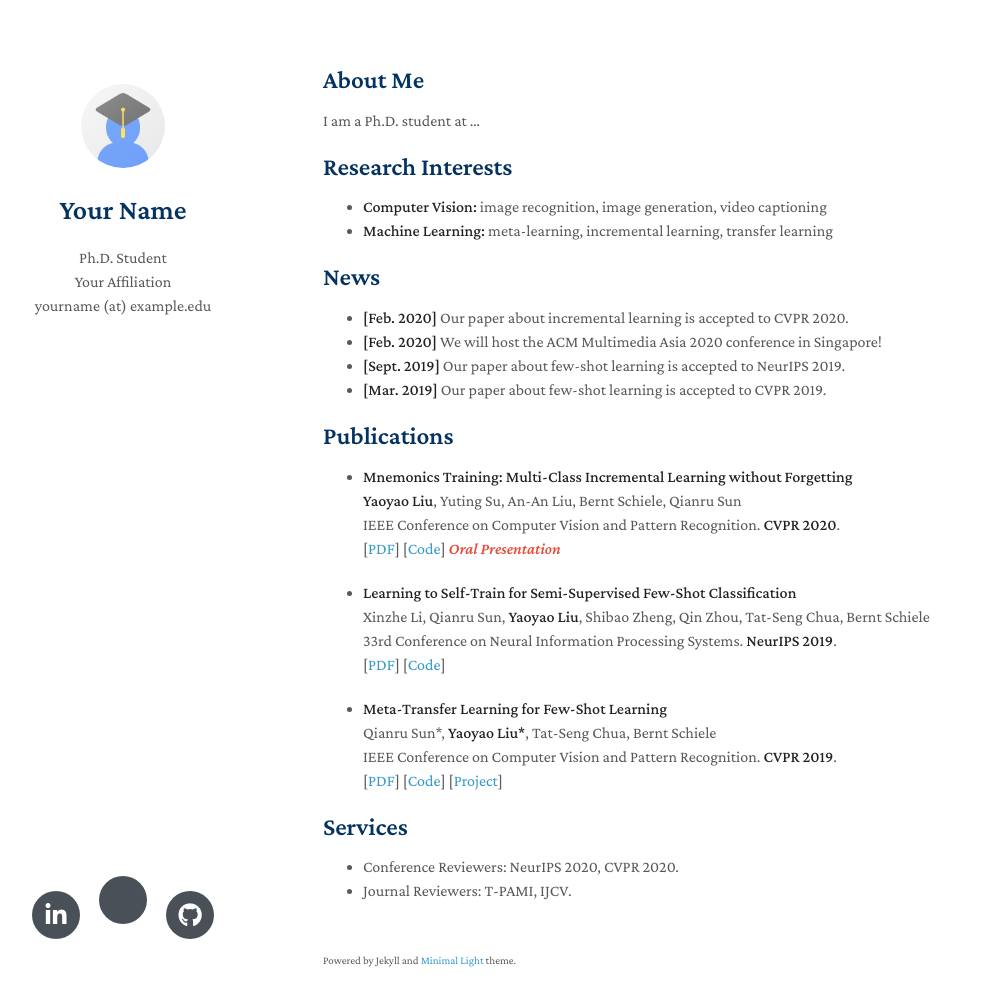
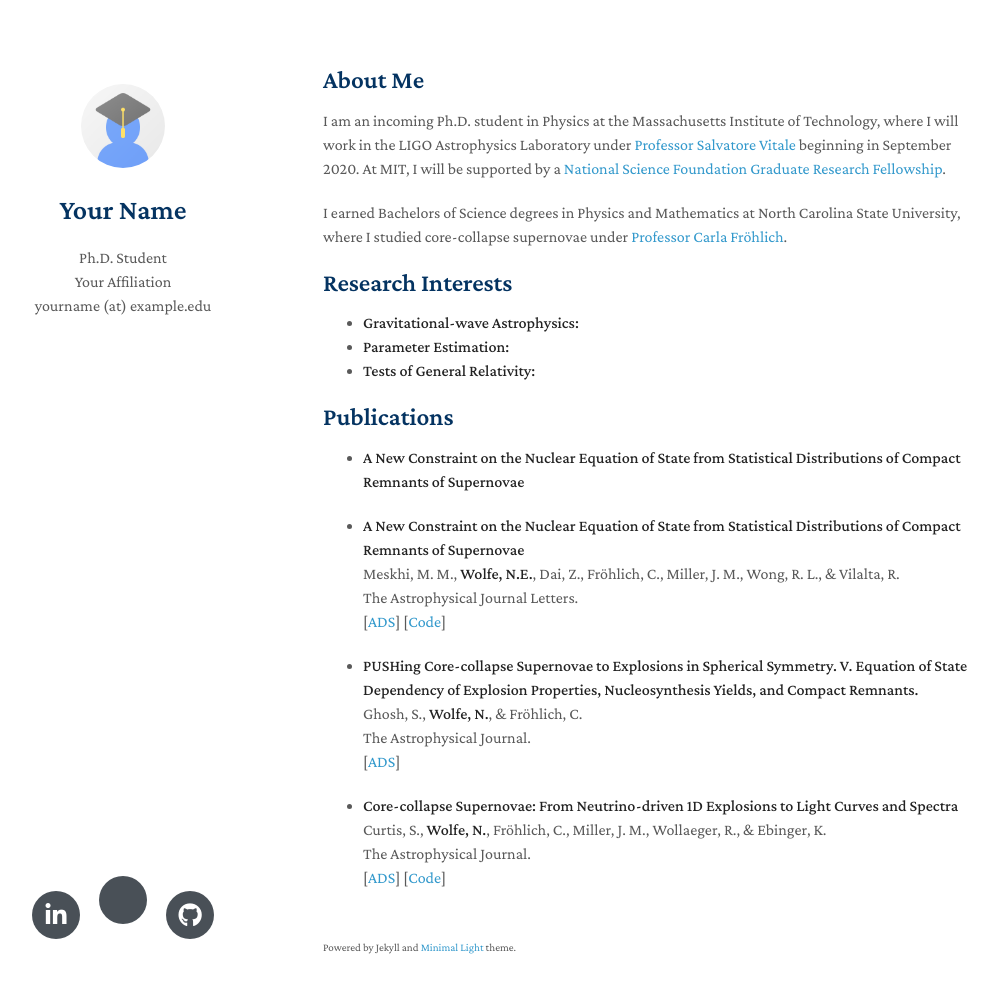
Before and after one commit to noahewolfe/noahewolfe.github.io, a Jekyll site: the page built from index.md, in a window 1280 px wide and 1041 px high. Shown: the top 1006 px of the window, without its empty margins (147-1145 px from the left). Built offline with Jekyll 4.4.1, drawn with Linux system fonts in a browser that asks for light colours; nearby versions of some CDN libraries; a style sheet for code colours, icons or effects is not loaded; our own code applies the rules of GitHub Pages for plain Markdown files.

Commit message:
Added about me, research interests, and publications

```diff
--- a/index.md
+++ b/index.md
@@ -4,47 +4,43 @@ layout: homepage
 
 ## About Me
 
-I am a Ph.D. student at ...
+I am an incoming Ph.D. student in Physics at the Massachusetts Institute of Technology, where I will work in the LIGO Astrophysics Laboratory under [Professor Salvatore Vitale](https://physics.mit.edu/faculty/salvatore-vitale/) beginning  in September 2020. At MIT, I will be supported by a [National Science Foundation Graduate Research Fellowship](https://physics.sciences.ncsu.edu/2022/04/19/university-fellowships-office-announces-nsf-graduate-research-fellowship-program-awards/).
+
+I earned Bachelors of Science degrees in Physics and Mathematics
+at North Carolina State University, where I studied core-collapse supernovae
+under [Professor Carla Fröhlich](http://astro.physics.ncsu.edu/~cfrohli/).
 
 ## Research Interests
 
-- **Computer Vision:** image recognition, image generation, video captioning
-- **Machine Learning:** meta-learning, incremental learning, transfer learning
-
-## News
-
-- **[Feb. 2020]** Our paper about incremental learning is accepted to CVPR 2020.
-- **[Feb. 2020]** We will host the ACM Multimedia Asia 2020 conference in Singapore!
-- **[Sept. 2019]** Our paper about few-shot learning is accepted to NeurIPS 2019.
-- **[Mar. 2019]** Our paper about few-shot learning is accepted to CVPR 2019.
+- **Gravitational-wave Astrophysics:**
+- **Parameter Estimation:**
+- **Tests of General Relativity:**
 
 ## Publications
 
-- **Mnemonics Training: Multi-Class Incremental Learning without Forgetting**
+- **A New Constraint on the Nuclear Equation of State from Statistical Distributions of Compact Remnants
+of Supernovae**
+
+- **A New Constraint on the Nuclear Equation of State from Statistical Distributions of Compact Remnants of Supernovae**
   <br>
-  **Yaoyao Liu**, Yuting Su, An-An Liu, Bernt Schiele, Qianru Sun
+  Meskhi, M. M., **Wolfe, N.E.**, Dai, Z., Fröhlich, C., Miller, J. M., Wong, R. L., & Vilalta, R.
   <br>
-  IEEE Conference on Computer Vision and Pattern Recognition. **CVPR 2020**.
+  The Astrophysical Journal Letters.
   <br>
-  [[PDF](https://arxiv.org/pdf/2002.10211.pdf)] [[Code](https://github.com/yaoyao-liu/mnemonics)] <strong><i style="color:#e74d3c">Oral Presentation</i></strong>
+  [[ADS](https://ui.adsabs.harvard.edu/abs/2021arXiv211101815M/abstract)] [[Code](https://github.com/SAM-collaboration/NS-BH-mass-statisticsxs)]
 
-- **Learning to Self-Train for Semi-Supervised Few-Shot Classification**
+- **PUSHing Core-collapse Supernovae to Explosions in Spherical Symmetry. V. Equation of State Dependency of Explosion Properties, Nucleosynthesis Yields, and Compact Remnants.**
   <br>
-  Xinzhe Li, Qianru Sun, **Yaoyao Liu**, Shibao Zheng, Qin Zhou, Tat-Seng Chua, Bernt Schiele
+  Ghosh, S., **Wolfe, N.**, & Fröhlich, C.
   <br>
-  33rd Conference on Neural Information Processing Systems. **NeurIPS 2019**.
+  The Astrophysical Journal.
   <br>
-  [[PDF](http://papers.nips.cc/paper/9216-learning-to-self-train-for-semi-supervised-few-shot-classification.pdf)] [[Code](https://github.com/xinzheli1217/learning-to-self-train)]
+  [[ADS](https://ui.adsabs.harvard.edu/abs/2022ApJ...929...43G/abstract)]
 
-- **Meta-Transfer Learning for Few-Shot Learning**
+- **Core-collapse Supernovae: From Neutrino-driven 1D Explosions to Light Curves and Spectra**
   <br>
-  Qianru Sun\*, **Yaoyao Liu\***, Tat-Seng Chua, Bernt Schiele
+  Curtis, S., **Wolfe, N.**, Fröhlich, C., Miller, J. M., Wollaeger, R., & Ebinger, K.
   <br>
-  IEEE Conference on Computer Vision and Pattern Recognition. **CVPR 2019**.
+  The Astrophysical Journal.
   <br>
-  [[PDF](http://openaccess.thecvf.com/content_CVPR_2019/papers/Sun_Meta-Transfer_Learning_for_Few-Shot_Learning_CVPR_2019_paper.pdf)] [[Code](https://github.com/yaoyao-liu/meta-transfer-learning)] [[Project](https://mtl.yyliu.net/)]
-
-## Services
-
-- Conference Reviewers: NeurIPS 2020, CVPR 2020.
-- Journal Reviewers: T-PAMI, IJCV.
+  [[ADS](https://ui.adsabs.harvard.edu/abs/2021ApJ...921..143C/abstract)] [[Code](https://github.com/sanjanacurtis/push_lc_spectra)]
```
